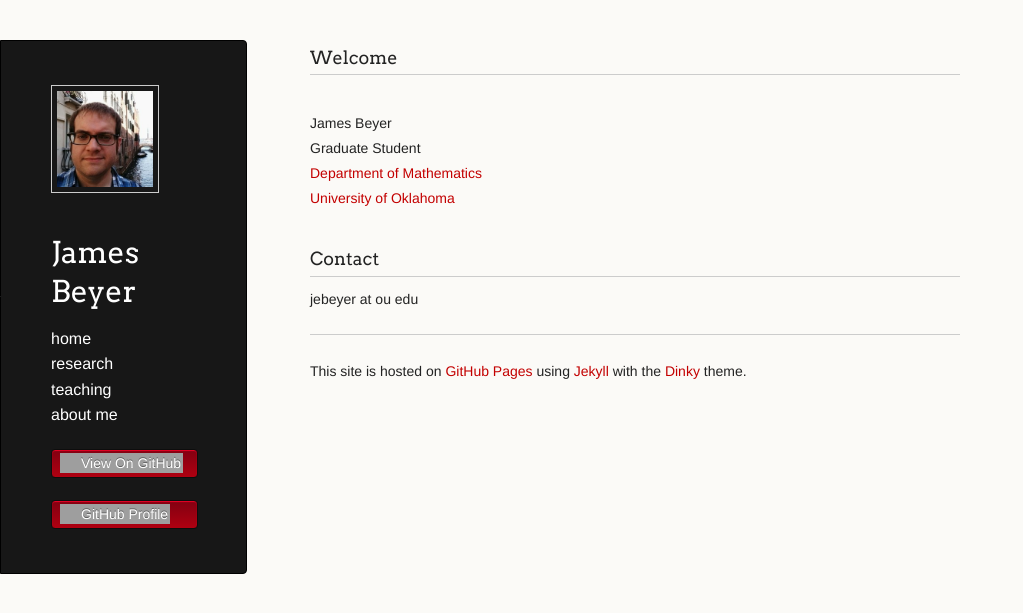
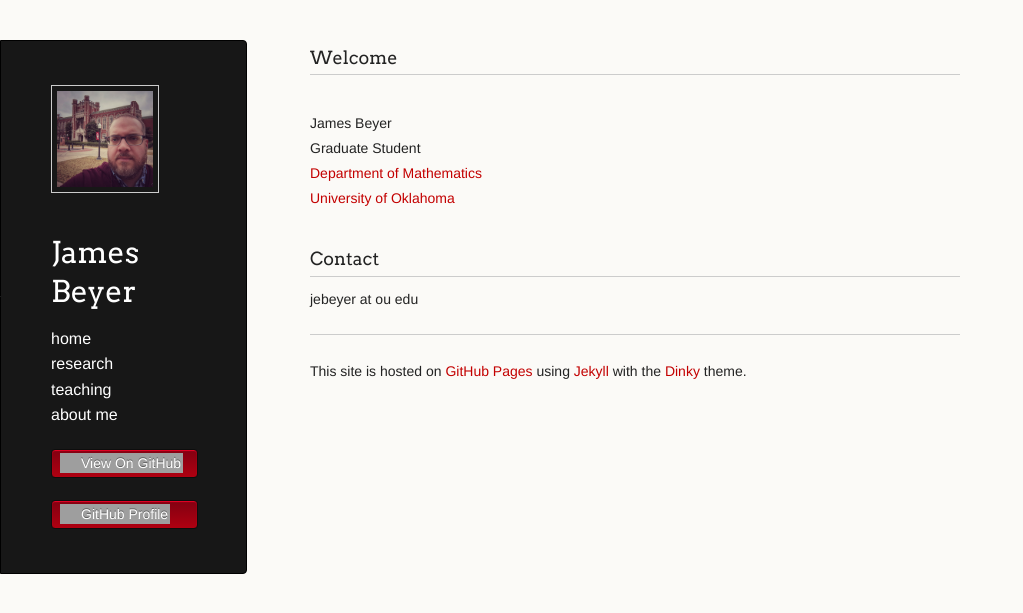
Before and after one commit to jebeyer/jebeyer.github.io, a Jekyll site: the page built from index.md, in a window 1280 px wide. Shown: the top 613 px of the page, without its empty margins (0-1023 px from the left). Built offline with Jekyll 4.4.1, drawn with Linux system fonts in a browser that asks for light colours; a script that is not in the unit is left out; our own code applies the rules of GitHub Pages for plain Markdown files; grey boxes are pictures that could not be loaded.

Commit message:
update pic

```diff
--- a/_layouts/default.html
+++ b/_layouts/default.html
@@ -20,7 +20,7 @@
   <body>
     <div class="wrapper">
       <header>
-        <img src="./assets/jbeyer-venice.jpg" alt="James Beyer" width="96"/><br/>
+        <img src="./assets/PXL_20201129_203226822-03_500pix.jpg" alt="James Beyer" width="96"/><br/>
         <h1 class="header">{{ site.title | default: site.github.repository_name }}</h1>
         <p class="header"><a href="./index.html">home</a><br/>
                           <a href="./research.html">research</a><br/>
```
